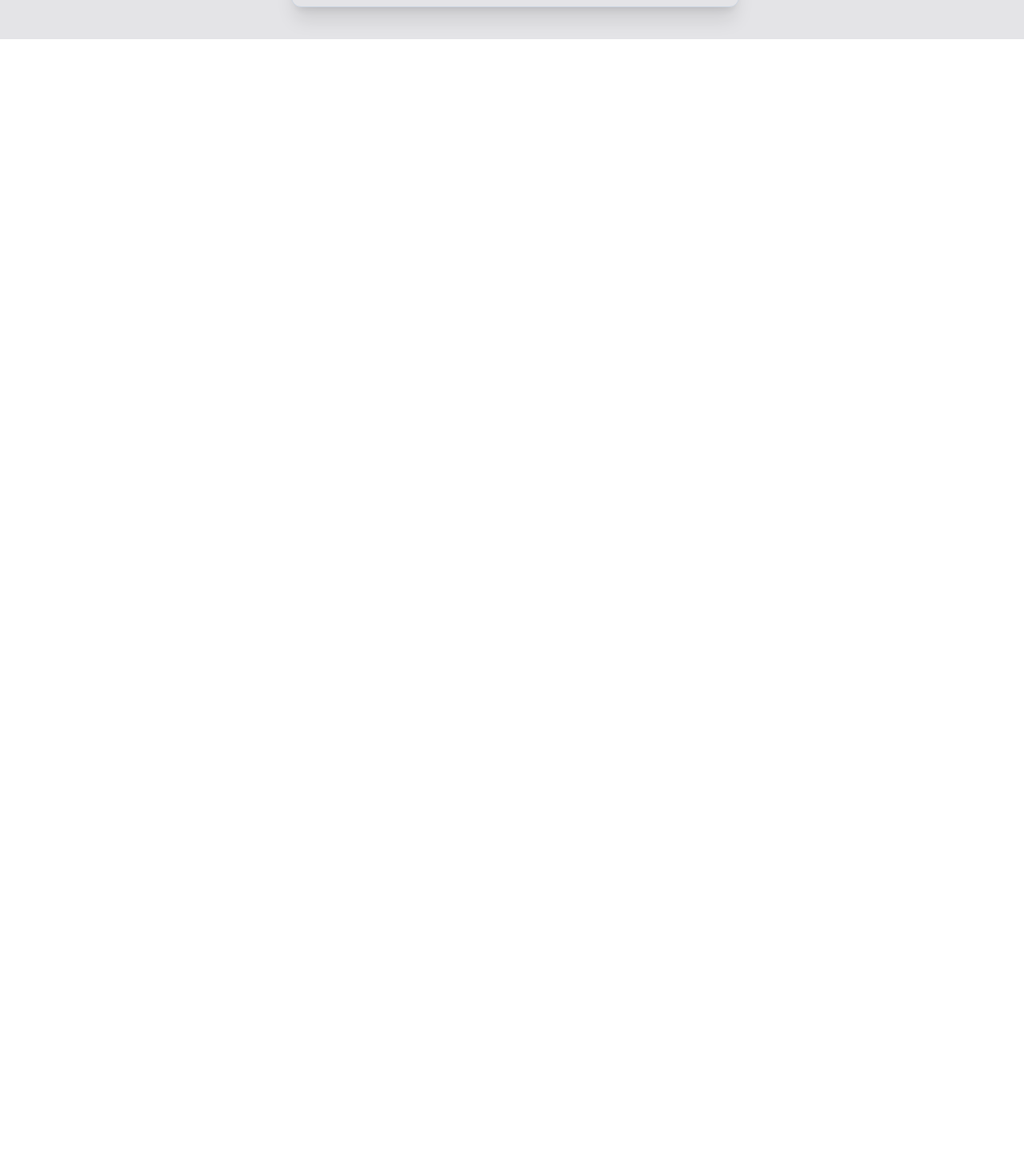
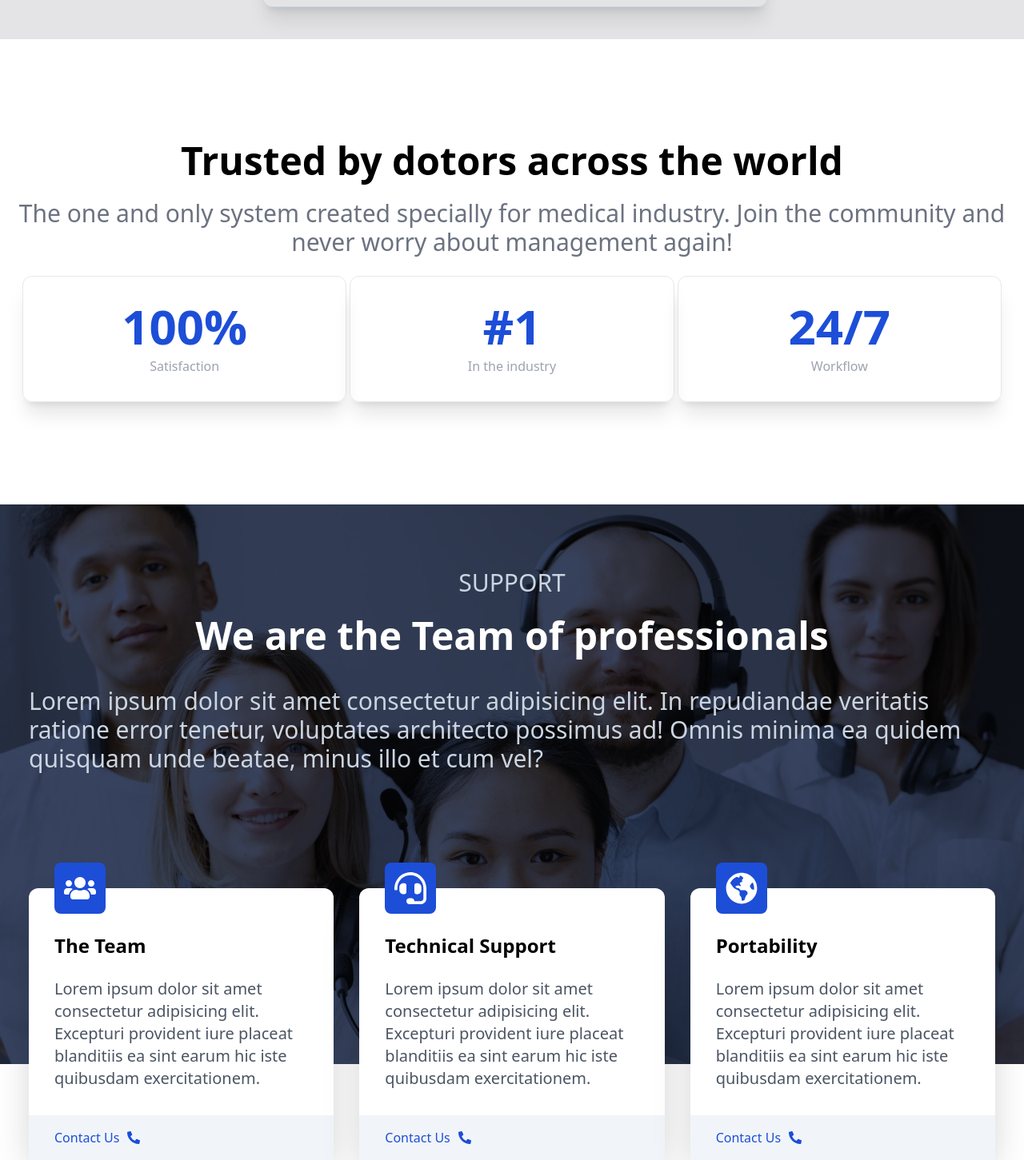
Before and after one commit to Nutritious-prog/MedFriend, a React (Create React App) app in the folder frontend/: page / in a window 1280 px wide. Shown: the part 751-2202 px from the top of the page at 80% size. Before the commit the page ends 800 px from the top, so only its background shows below. Built offline with nearby package versions, Linux system fonts and the light colour scheme.

Commit message:
Adding Support section (About Team)

```diff
--- a/frontend/src/App.js
+++ b/frontend/src/App.js
@@ -1,12 +1,16 @@
 import './App.css';
+import About from './components/About';
 import Home from './components/Home';
 import NavBar from './components/NavBar';
+import Support from './components/Support';
 
 function App() {
   return (
     <>
       <NavBar/>
       <Home />
+      <About />
+      <Support />
     </>
   );
 }
--- /dev/null
+++ b/frontend/src/components/About.jsx
@@ -0,0 +1,31 @@
+import React from 'react'
+
+const About = () => {
+  return (
+    <div name='about' className='w-full my-32'>
+        <div className='max-w-[1240px] mx-auto'>
+            <div className='text-center'>
+                <h2 className='text-5xl font-bold'>Trusted by dotors across the world</h2>
+                <p className='text-3xl py-6 text-gray-500'>The one and only system created specially for medical industry. Join the community and never worry about management again!</p>
+            </div>
+
+            <div className='grid md:grid-cols-3 gap-1 px-2 text-center'>
+                <div className='border py-8 rounded-xl shadow-xl' >
+                    <p className='text-6xl font-bold text-blue-700'>100%</p>
+                    <p className='text-gray-400 mt-2'>Satisfaction</p>
+                </div>
+                <div className='border py-8 rounded-xl shadow-xl' >
+                    <p className='text-6xl font-bold text-blue-700'>#1</p>
+                    <p className='text-gray-400 mt-2'>In the industry</p>
+                </div>
+                <div  className='border py-8 rounded-xl shadow-xl' >
+                    <p className='text-6xl font-bold text-blue-700'>24/7</p>
+                    <p className='text-gray-400 mt-2'>Workflow</p>
+                </div>
+            </div>
+        </div>
+    </div>
+  )
+}
+
+export default About
--- a/frontend/src/components/Home.jsx
+++ b/frontend/src/components/Home.jsx
@@ -1,12 +1,6 @@
 import React from 'react'
-import {
-    CloudUploadIcon,
-    DatabaseIcon,
-    PaperAirplaneIcon,
-    ServerIcon,
-} from '@heroicons/react/solid'
 
-import { BiFolderOpen, BiCalendar, BiMoney} from "react-icons/bi";
+import { FaAddressBook, FaCalendarAlt, FaMoneyBillAlt} from "react-icons/fa";
 
 import bgImg from '../assets/time-management.png'
 
@@ -15,9 +9,9 @@
     <div name='home' className='w-full h-screen bg-zinc-200 flex flex-col justify-between'>
         <div className='grid md:grid-cols-2 max-w-[1240px] m-auto'>
             <div className='flex flex-col justify-center md:items-start w-full px-2 py-8'>
-                <p className='text-2xl'>Unique Client & Time Management</p>
-                <h1 className='py-3 text-5xl md:text-7xl font-bold'>Your personal MedFriend</h1>
-                <p className='text-2xl'>Because we value your time.</p>
+                <p className='text-2xl font-thin'>Unique Client & Time Management</p>
+                <h1 className='py-3 text-5xl md:text-7xl font-thin'>Your personal assistant.</h1>
+                <p className='text-2xl font-thin'>Because we value your time.</p>
                 <button className='py-3 px-6 sm:w-[60%] my-4'>Get Started</button>
             </div>
             <div>
@@ -27,9 +21,9 @@
             mx-1 md:left-1/2 transform md:-translate-x-1/2 bg-zinc-200
             border border-slate-300 rounded-xl text-center shadow-xl'>
                 <div className='flex justify-between flex-wrap px-4'>
-                    <p className='flex px-4 py-2 text-black'><BiFolderOpen className='h-6 text-indigo-600' /> Patients History</p>
-                    <p className='flex px-4 py-2 text-black'><BiCalendar className='h-6 text-indigo-600' /> Appointments Callendar</p>
-                    <p className='flex px-4 py-2 text-black'><BiMoney className='h-6 text-indigo-600' /> Budgeting</p>
+                    <p className='flex px-4 py-2 text-black'><FaAddressBook className='h-6 mr-2 text-blue-700' /> Patients Management & History</p>
+                    <p className='flex px-4 py-2 text-black'><FaMoneyBillAlt className='h-6 mr-2 text-blue-700' /> Budgeting</p>
+                    <p className='flex px-4 py-2 text-black'><FaCalendarAlt className='h-6 mr-2 text-blue-700' /> Appointments Callendar</p>
                 </div>
             </div>
         </div>
--- a/frontend/src/components/NavBar.jsx
+++ b/frontend/src/components/NavBar.jsx
@@ -13,11 +13,11 @@
             <div className='flex items-center'>
                 <h1 className='text-3xl font-thin mr-4 sm:text-4xl p-4'>MEDFRIEND.</h1>
                 <ul className='hidden md:flex pl-[50px]'>
-                    <li><Link to="home" smooth={true} duration={500}>Home</Link></li>
-                    <li><Link to="about" smooth={true} offset={-200} duration={500}>About</Link></li>
-                    <li><Link to="support" smooth={true} offset={-50} duration={500}>Support</Link></li>
-                    <li><Link to="platforms" smooth={true} offset={-100} duration={500}>Platforms</Link></li>
-                    <li><Link to="pricing" smooth={true} offset={-50} duration={500}>Pricing</Link></li>
+                    <li className='hover:cursor-pointer'><Link to="home" smooth={true} duration={500}>Home</Link></li>
+                    <li className='hover:cursor-pointer'><Link to="about" smooth={true} offset={-200} duration={500}>About</Link></li>
+                    <li className='hover:cursor-pointer'><Link to="support" smooth={true} offset={-50} duration={500}>Support</Link></li>
+                    <li className='hover:cursor-pointer'><Link to="platforms" smooth={true} offset={-100} duration={500}>Platforms</Link></li>
+                    <li className='hover:cursor-pointer'><Link to="pricing" smooth={true} offset={-50} duration={500}>Pricing</Link></li>
                 </ul>
             </div>
             <div className='hidden md:flex pr-4'>
@@ -39,11 +39,11 @@
         </div>
 
         <ul className={!nav ? 'hidden' : 'absolute bg-zinc-200 w-full px-8'}>
-          <li className='border-b-2 border-zinc-300 w-full'><Link onClick={handleClose} to="home" smooth={true} duration={500}>Home</Link></li>
-          <li className='border-b-2 border-zinc-300 w-full'><Link onClick={handleClose} to="about" smooth={true} offset={-200} duration={500}>About</Link></li>
-          <li className='border-b-2 border-zinc-300 w-full'><Link onClick={handleClose} to="support" smooth={true} offset={-50} duration={500}>Support</Link></li>
-          <li className='border-b-2 border-zinc-300 w-full'><Link onClick={handleClose} to="platforms" smooth={true} offset={-100} duration={500}>Platforms</Link></li>
-          <li className='border-b-2 border-zinc-300 w-full'><Link onClick={handleClose} to="pricing" smooth={true} offset={-50} duration={500}>Pricing</Link></li>
+          <li className='border-b-2 border-zinc-300 w-full hover:cursor-pointer'><Link onClick={handleClose} to="home" smooth={true} duration={500}>Home</Link></li>
+          <li className='border-b-2 border-zinc-300 w-full hover:cursor-pointer'><Link onClick={handleClose} to="about" smooth={true} offset={-200} duration={500}>About</Link></li>
+          <li className='border-b-2 border-zinc-300 w-full hover:cursor-pointer'><Link onClick={handleClose} to="support" smooth={true} offset={-50} duration={500}>Support</Link></li>
+          <li className='border-b-2 border-zinc-300 w-full hover:cursor-pointer'><Link onClick={handleClose} to="platforms" smooth={true} offset={-100} duration={500}>Platforms</Link></li>
+          <li className='border-b-2 border-zinc-300 w-full hover:cursor-pointer'><Link onClick={handleClose} to="pricing" smooth={true} offset={-50} duration={500}>Pricing</Link></li>
 
         <div className='flex flex-col my-4'>
             <button className='bg-transparent text-blue-700 px-8 py-3 mb-4 w-[60%] m-auto'>Sign In</button>
--- /dev/null
+++ b/frontend/src/components/Support.jsx
@@ -0,0 +1,58 @@
+import React from 'react';
+
+import { FaPhoneAlt, FaUsers, FaHeadset, FaGlobeAmericas} from "react-icons/fa";
+
+import supportImg from '../assets/support.jpg'
+
+const Support = () => {
+  return (
+  <div name='support' className='w-full mt-24'>
+      <div className='w-full h-[700px] bg-gray-900/90 absolute'>
+        <img className='w-full h-full object-cover mix-blend-overlay' src={supportImg} alt="/" />
+      </div>
+
+      <div className='max-w-[1240px] mx-auto text-white relative'>
+          <div className='px-4 py-12'>
+              <h2 className='text-3xl pt-8 text-slate-300 uppercase text-center'>Support</h2>
+              <h3 className='text-5xl font-bold py-6 text-center'>We are the Team of professionals</h3>
+              <p className='py-4 text-3xl text-slate-300'>Lorem ipsum dolor sit amet consectetur adipisicing elit. In repudiandae veritatis ratione error tenetur, voluptates architecto possimus ad! Omnis minima ea quidem quisquam unde beatae, minus illo et cum vel?</p>
+          </div>
+
+          <div className='grid grid-cols-1 lg:grid-cols-3 relative gap-x-8 gap-y-16 px-4 pt-12 sm:pt-20 text-black'>
+              <div className='bg-white rounded-xl shadow-2xl'>
+                  <div className='p-8'>
+                      <FaUsers className='w-16 h-16 p-3 bg-blue-700 text-white rounded-lg mt-[-4rem]' />
+                      <h3 className='font-bold text-2xl my-6'>The Team</h3>
+                      <p className='text-gray-600 text-xl'>Lorem ipsum dolor sit amet consectetur adipisicing elit. Excepturi provident iure placeat blanditiis ea sint earum hic iste quibusdam exercitationem.</p>
+                  </div>
+                  <div className='bg-slate-100 pl-8 py-4'>
+                      <p className='flex items-center text-blue-700 hover:cursor-pointer'>Contact Us <FaPhoneAlt className='w-5 ml-2' /></p>
+                  </div>
+              </div>
+              <div className='bg-white rounded-xl shadow-2xl'>
+                  <div className='p-8'>
+                      <FaHeadset className='w-16 h-16 p-3 bg-blue-700 text-white rounded-lg mt-[-4rem]' />
+                      <h3 className='font-bold text-2xl my-6'>Technical Support</h3>
+                      <p className='text-gray-600 text-xl'>Lorem ipsum dolor sit amet consectetur adipisicing elit. Excepturi provident iure placeat blanditiis ea sint earum hic iste quibusdam exercitationem.</p>
+                  </div>
+                  <div className='bg-slate-100 pl-8 py-4'>
+                      <p className='flex items-center text-blue-700 hover:cursor-pointer'>Contact Us <FaPhoneAlt className='w-5 ml-2' /></p>
+                  </div>
+              </div>
+              <div className='bg-white rounded-xl shadow-2xl'>
+                  <div className='p-8'>
+                      <FaGlobeAmericas className='w-16 h-16 p-3 bg-blue-700 text-white rounded-lg mt-[-4rem]' />
+                      <h3 className='font-bold text-2xl my-6'>Portability</h3>
+                      <p className='text-gray-600 text-xl'>Lorem ipsum dolor sit amet consectetur adipisicing elit. Excepturi provident iure placeat blanditiis ea sint earum hic iste quibusdam exercitationem.</p>
+                  </div>
+                  <div className='bg-slate-100 pl-8 py-4'>
+                      <p className='flex items-center text-blue-700 hover:cursor-pointer'>Contact Us <FaPhoneAlt className='w-5 ml-2' /></p>
+                  </div>
+              </div>
+          </div>
+      </div>
+  </div>
+  );
+};
+
+export default Support;
```
Also changed, not shown: frontend/src/assets/time-management.png.
